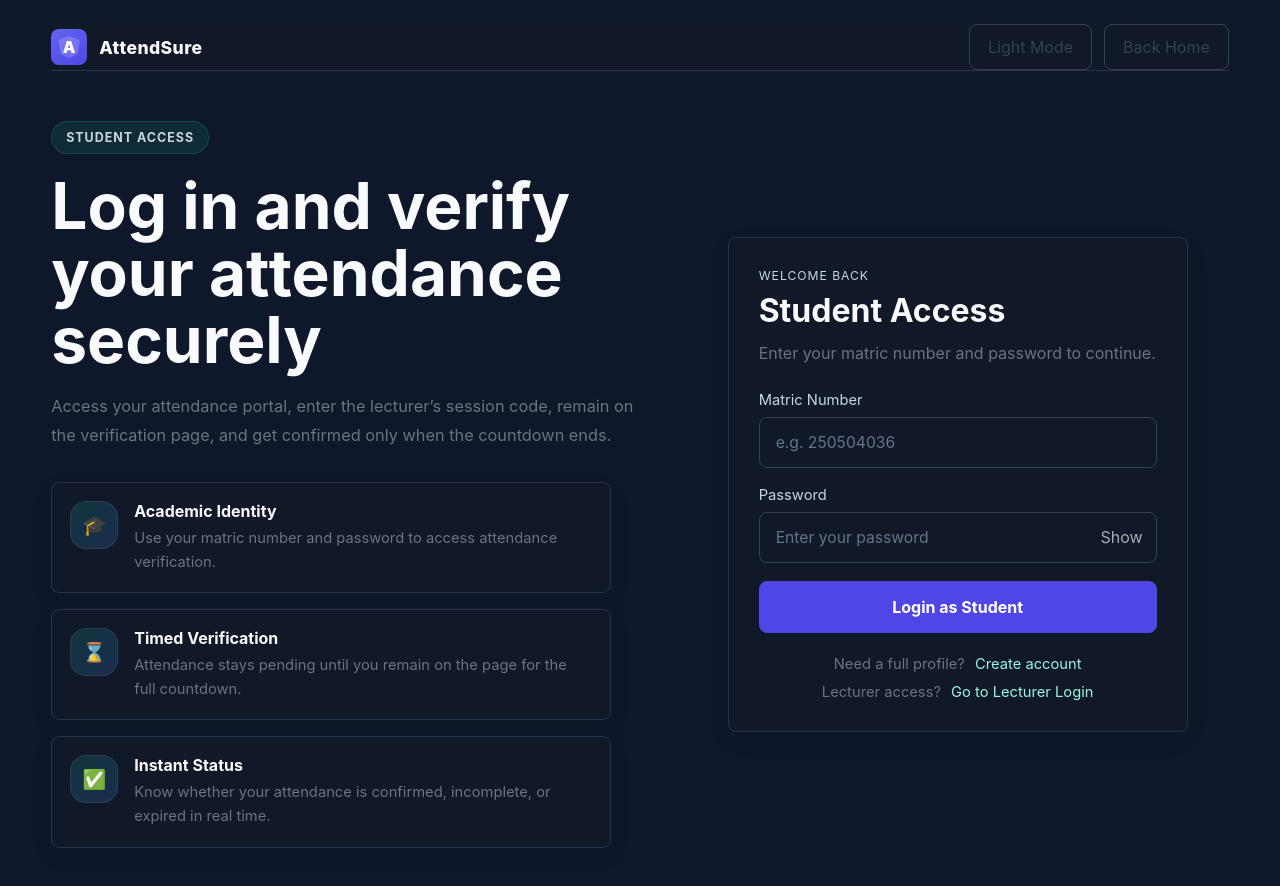
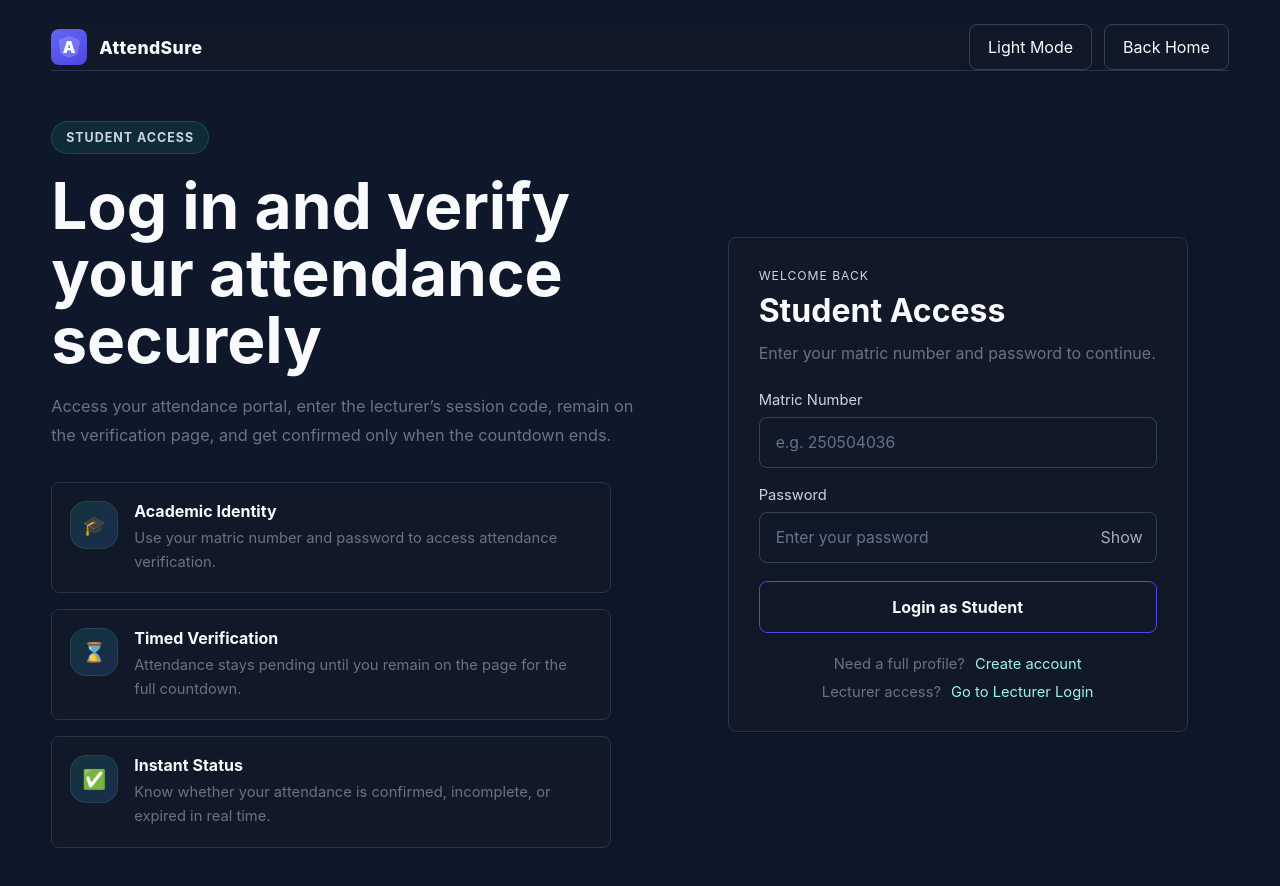
Before and after one commit to Taiwo9390/attendance-project, a plain HTML site: page frontend/student-login.html in a window 1280 px wide. Drawn offline with Linux system fonts and the light colour scheme.

```diff
--- a/frontend/attendsure-ui.css
+++ b/frontend/attendsure-ui.css
@@ -146,31 +146,27 @@ body:not(.light-theme) .report-table td {
 .history-view-btn,
 .primary-btn,
 .danger-btn,
-.report-btn {
+.report-btn,
+button,
+input[type="submit"],
+input[type="button"],
+input[type="reset"] {
   border-radius: var(--as-radius) !important;
   min-height: 44px;
-  box-shadow: none !important;
-  text-decoration: none;
-}
-
-.ghost-btn,
-.secondary-btn,
-.history-toggle-btn {
   background: var(--as-surface) !important;
   border: 1px solid var(--as-border-strong) !important;
-  color: #374151 !important;
+  color: var(--as-text) !important;
+  text-decoration: none !important;
+  box-shadow: 0 3px 10px rgba(15, 23, 42, 0.08) !important;
+  transition: transform 0.3s ease-out, background-color 0.3s ease-out, color 0.3s ease-out, box-shadow 0.3s ease-out !important;
 }
 
 .primary-btn,
 .report-btn {
-  background: var(--as-primary) !important;
-  border: 1px solid var(--as-primary) !important;
-  color: #ffffff !important;
+  border-color: var(--as-primary) !important;
 }
 
 .danger-btn {
-  background: var(--as-surface) !important;
-  border: 1px solid var(--as-border-strong) !important;
   color: #4b5563 !important;
 }
 
@@ -179,9 +175,17 @@ body:not(.light-theme) .report-table td {
 .secondary-btn:hover,
 .danger-btn:hover,
 .history-toggle-btn:hover,
-.history-view-btn:hover {
+.history-view-btn:hover,
+.report-btn:hover,
+button:hover,
+input[type="submit"]:hover,
+input[type="button"]:hover,
+input[type="reset"]:hover {
+  background: var(--as-primary) !important;
+  color: #ffffff !important;
+  border-color: var(--as-primary) !important;
   transform: translateY(-1px) !important;
-  box-shadow: 0 8px 18px rgba(15, 23, 42, 0.08) !important;
+  box-shadow: 0 12px 24px rgba(79, 70, 229, 0.18) !important;
 }
 
 .primary-btn:active,
@@ -190,8 +194,13 @@ body:not(.light-theme) .report-table td {
 .danger-btn:active,
 .history-toggle-btn:active,
 .history-view-btn:active,
+.report-btn:active,
 .pro-button:active,
-.side-nav-item:active {
+.side-nav-item:active,
+button:active,
+input[type="submit"]:active,
+input[type="button"]:active,
+input[type="reset"]:active {
   transform: translateY(0) scale(0.98) !important;
   filter: saturate(1.2);
 }
@@ -202,6 +211,7 @@ body:not(.light-theme) .report-table td {
 .danger-btn:focus-visible,
 .history-toggle-btn:focus-visible,
 .history-view-btn:focus-visible,
+.report-btn:focus-visible,
 input:focus-visible,
 select:focus-visible {
   outline: 3px solid rgba(79, 70, 229, 0.22) !important;
```
Also changed, not shown: frontend/index.html (+2 -2 lines).
